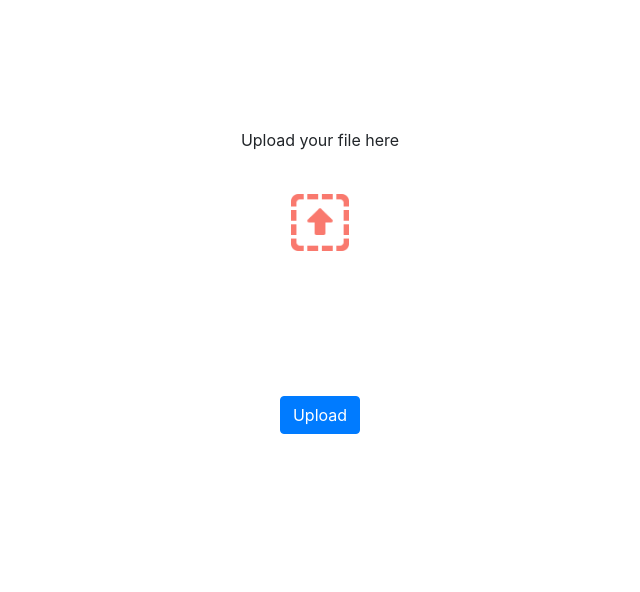
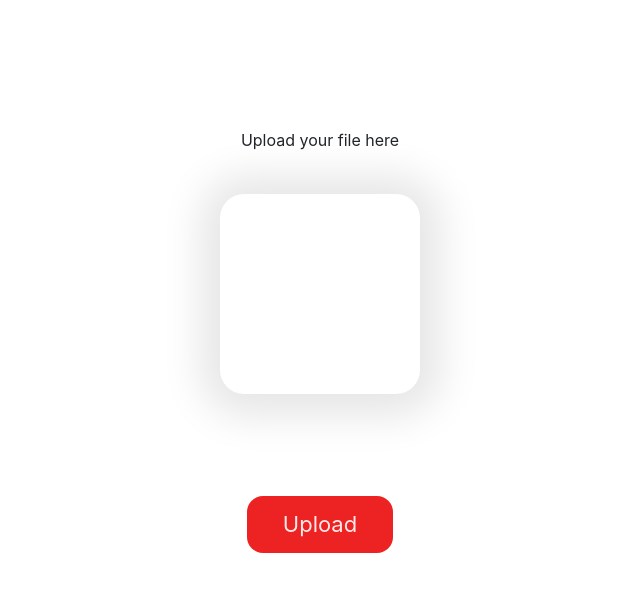
Before and after one commit to jshin029/skancare, a React (Create React App) app in the folder frontend/: page / in a window 1280 px wide. Shown: the top 592 px of the page, without its empty margins (320-960 px from the left). Built offline with nearby package versions, Linux system fonts and the light colour scheme.

Commit message:
Upload.js Styling

```diff
--- a/frontend/src/components/Upload.css
+++ b/frontend/src/components/Upload.css
@@ -17,12 +17,49 @@
 
 .upload-button-container {
   text-align: center;
-  margin-top: 8%
+  margin-top: 8%;
+  display: block;
+  margin-left: auto;
+  margin-right: auto;
+}
+
+.upload-button {
+  border: none;
+  border-radius: 16px;
+  padding: 12px 36px 12px;
+  opacity: 1.0;
+  transition: 0.3s;
+  background-color: #ed2222;
+  color: #ffe8e8;
+  font-size: 22px;
+}
+
+.upload-button:hover, .upload-button:focus {
+    background-color: #ffffff;
+    opacity: 0.8;
+    box-shadow: 1px 2px 20px 8px rgba(0, 0, 0, 0.1);
+    color: #ed2222;
+		transition: 0.3s;
 }
 
 .dropzone-container {
   margin-top: 2%;
-  height: 100px
+  border-radius: 24px;
+  display: block;
+  background-color: white;
+  margin-left: auto;
+  margin-right: auto;
+  width: 200px;
+  height: 200px;
+  border-color: rgba(0, 0, 0, 0.1);
+  transition: 0.4s;
+  box-shadow: 1px 2px 40px 20px rgba(0, 0, 0, 0.1);
+}
+
+.dropzone-container:hover {
+  cursor: pointer;
+  border-color: rgba(0, 0, 0, 0.1);
+  box-shadow: 1px 2px 50px 20px rgba(0, 0, 0, 0.2);
 }
 
 #filename {
--- a/frontend/src/components/Upload.js
+++ b/frontend/src/components/Upload.js
@@ -71,7 +71,7 @@ export default class Upload extends Component {
           { this.state.file && this.state.fileName && <p id="filename">{ this.state.fileName }</p> }
         </div>
         <div className="upload-button-container">
-          <button type="button" class="btn btn-primary">Upload</button>
+          <button type="button" className="upload-button"><i class="fa fa-trash"></i>Upload</button>
         </div>
         <div className="toast-container">
           <div className="container-fluid">
```
